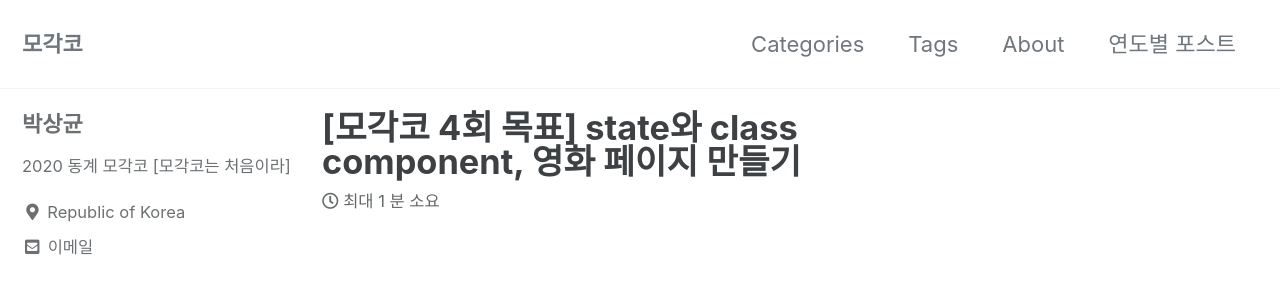
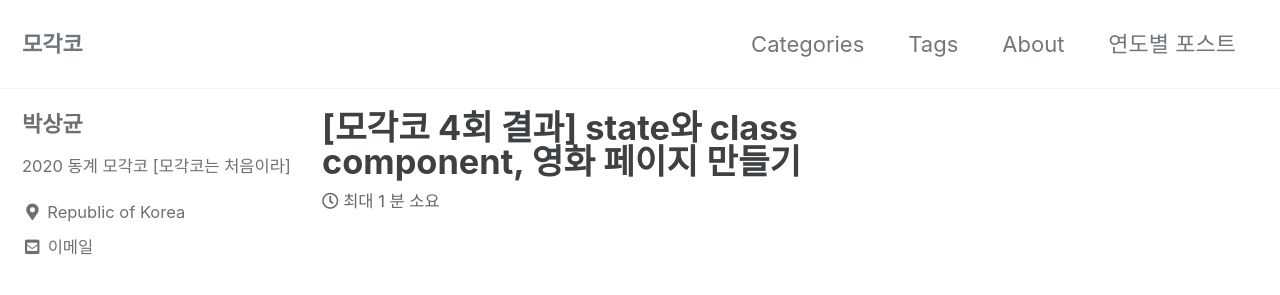
Before and after one commit to sanggyunbak2856/sanggyunbak2856.github.io, a Jekyll site: the page built from _posts/2021-01-09-result.md, in a window 1280 px wide and 900 px high. Shown: the top 295 px of the window. Built offline with Jekyll 4.4.1, drawn with Linux system fonts in a browser that asks for light colours; cached includes are drawn as plain includes; some of the changed text lies outside the part shown.

Commit message:
'[21-01-09]'

```diff
--- a/_posts/2021-01-09-result.md
+++ b/_posts/2021-01-09-result.md
@@ -1,5 +1,5 @@
 ---
-title: "[모각코 4회 목표] state와 class component, 영화 페이지 만들기"
+title: "[모각코 4회 결과] state와 class component, 영화 페이지 만들기"
 categories:
   - 2020 Winter private
 date: 2021-01-09
```
Also changed, not shown: _posts/2021-01-06-result.md (+1 -1 lines).
